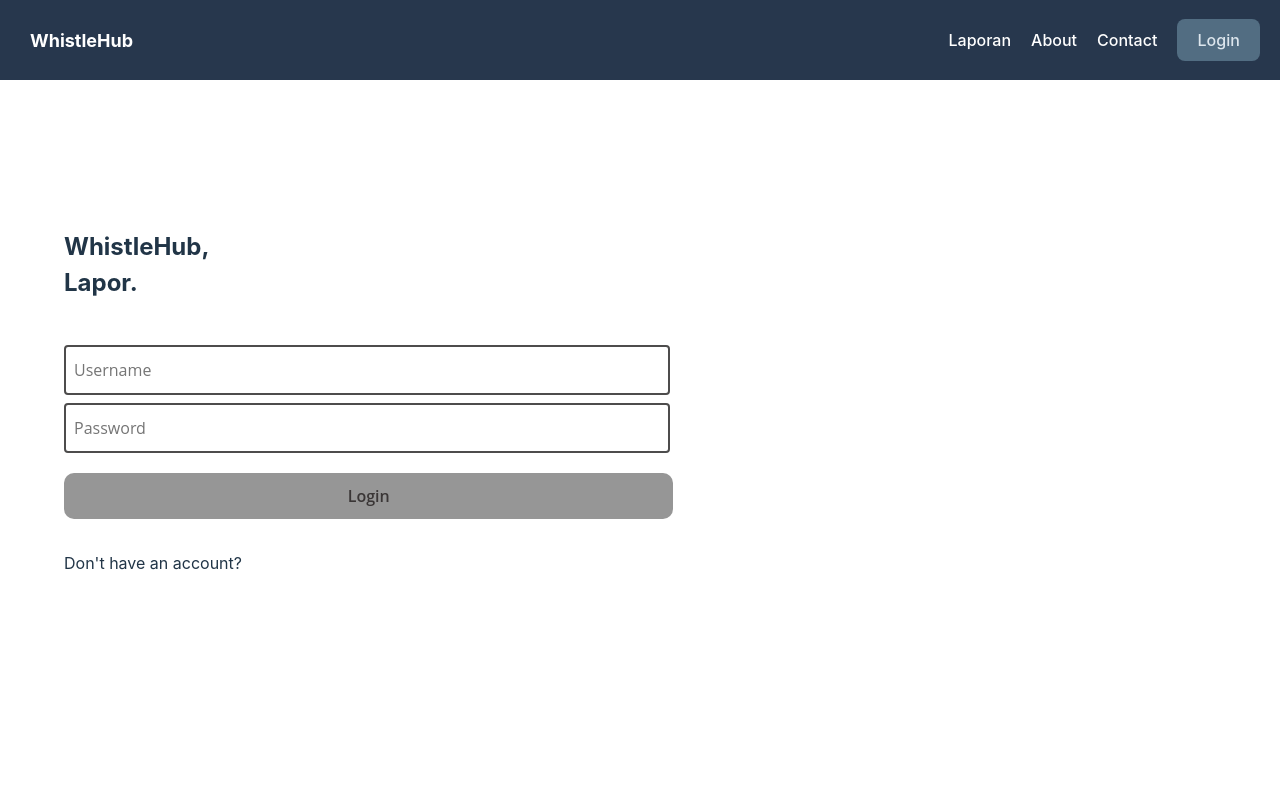
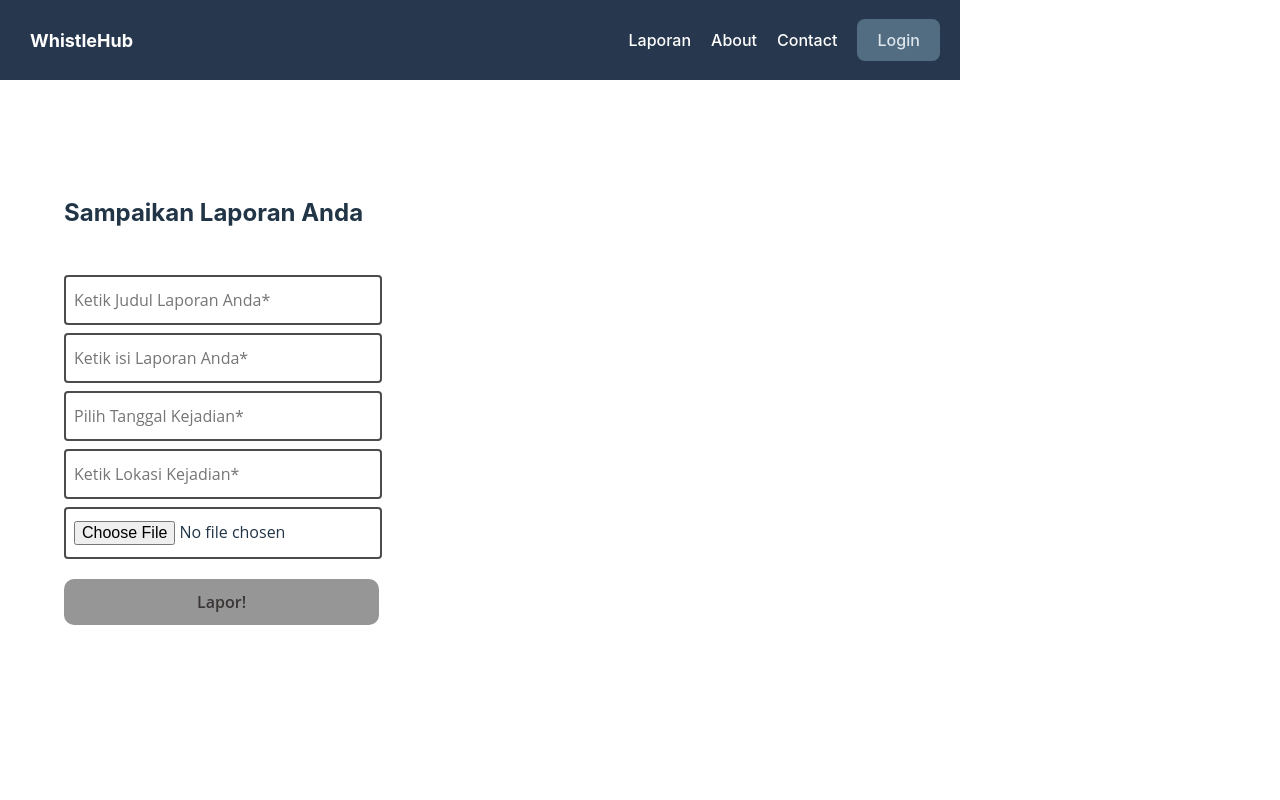
Before and after one commit to CB24-RR231/whistlehub-frontend, a React (Vite) app: page / in a window 1280 px wide. Shown: the top 800 px of the page. Built offline with nearby package versions, Linux system fonts and the light colour scheme.

Commit message:
HomePage

```diff
--- a/src/App.jsx
+++ b/src/App.jsx
@@ -1,11 +1,11 @@
 import React from "react";
-import LoginPage from './pages/LoginPage';
+import HomePage from './pages/HomePage';
 
 function App() {
 
   return (
     <div className='app'>
-      <LoginPage />
+      <HomePage />
     </div>
   )
 }
--- /dev/null
+++ b/src/components/LaporInput.jsx
@@ -0,0 +1,53 @@
+import React from "react";
+import PropTypes from "prop-types";
+import useInput from '../Hooks/useInput';
+
+function LaporInput({ lapor }) {
+  const [Judul, onJudulChange] = useInput("");
+  const [Isi, onIsiChange] = useInput("");
+  const [Date, onDateChange] = useInput("");
+  const [Lokasi, onLokasiChange] = useInput("");
+  const [Lampiran] = useInput("");
+
+  return (
+    <form className="login-input">
+      <input
+        type="text"
+        value={Judul}
+        onChange={onJudulChange}
+        placeholder="Ketik Judul Laporan Anda*"
+      />
+      <input
+        type="text"
+        value={Isi}
+        onChange={onIsiChange}
+        placeholder="Ketik isi Laporan Anda*"
+      />
+      <input
+        type="text"
+        value={Date}
+        onChange={onDateChange}
+        placeholder="Pilih Tanggal Kejadian*"
+      />
+      <input
+        type="text"
+        value={Lokasi}
+        onChange={onLokasiChange}
+        placeholder="Ketik Lokasi Kejadian*"
+      />
+      <input type="file" value={Lampiran} placeholder="Upload Lampiran" />
+      <button
+        type="button"
+        onClick={() => lapor({ Judul, Isi, Date, Lokasi, Lampiran })}
+      >
+        Lapor!
+      </button>
+    </form>
+  );
+}
+
+LaporInput.propTypes = {
+  lapor: PropTypes.func.isRequired,
+};
+
+export default LaporInput;
--- a/src/pages/HomePage.jsx
+++ b/src/pages/HomePage.jsx
@@ -0,0 +1,23 @@
+import React from "react";
+import LaporInput from "../components/LaporInput";
+import Footer from "../components/Footer";
+import Navigation from "../components/Navigation";
+
+const HomePage = ({ onLapor }) => {
+  return (
+    <div>
+      <Navigation />
+      <section className="login-page">
+        <article className="login-page__main">
+          <h2>
+          <strong>Sampaikan Laporan Anda</strong>
+          </h2>
+          <LaporInput Lapor={onLapor} />
+        </article>
+      </section>
+      <Footer />
+    </div>
+  );
+};
+
+export default HomePage;
--- a/src/styles/styles.css
+++ b/src/styles/styles.css
@@ -1,6 +1,6 @@
 /* Navigation CSS Start */
 .navigation {
-	width: 100%;
+	width: 75%;
 	position: fixed;
 	top: 0;
 	display: flex;
@@ -58,7 +58,7 @@ nav a:hover,
 	color: #dde6ed;
 	text-align: center;
 	bottom: 0;
-	width: 100vw;
+	width: 75vw;
 	padding: 10px;
 	z-index: 1;
 }
@@ -135,7 +135,7 @@ nav a:hover,
 
   .login-input input, .register-input input {
 	display: block;
-	width: 50%;
+	width: 35%;
 	padding: 12px 8px;
 	margin: 8px 0;
 	font-family: 'Open Sans', sans-serif;
@@ -146,7 +146,7 @@ nav a:hover,
 
   .login-input button, .register-input button {
 	margin-top: 12px;
-	width: 52%;
+	width: 37%;
 	padding: 12px 8px;
 	font-family: 'Open Sans', sans-serif;
 	font-size: 16px;
```
